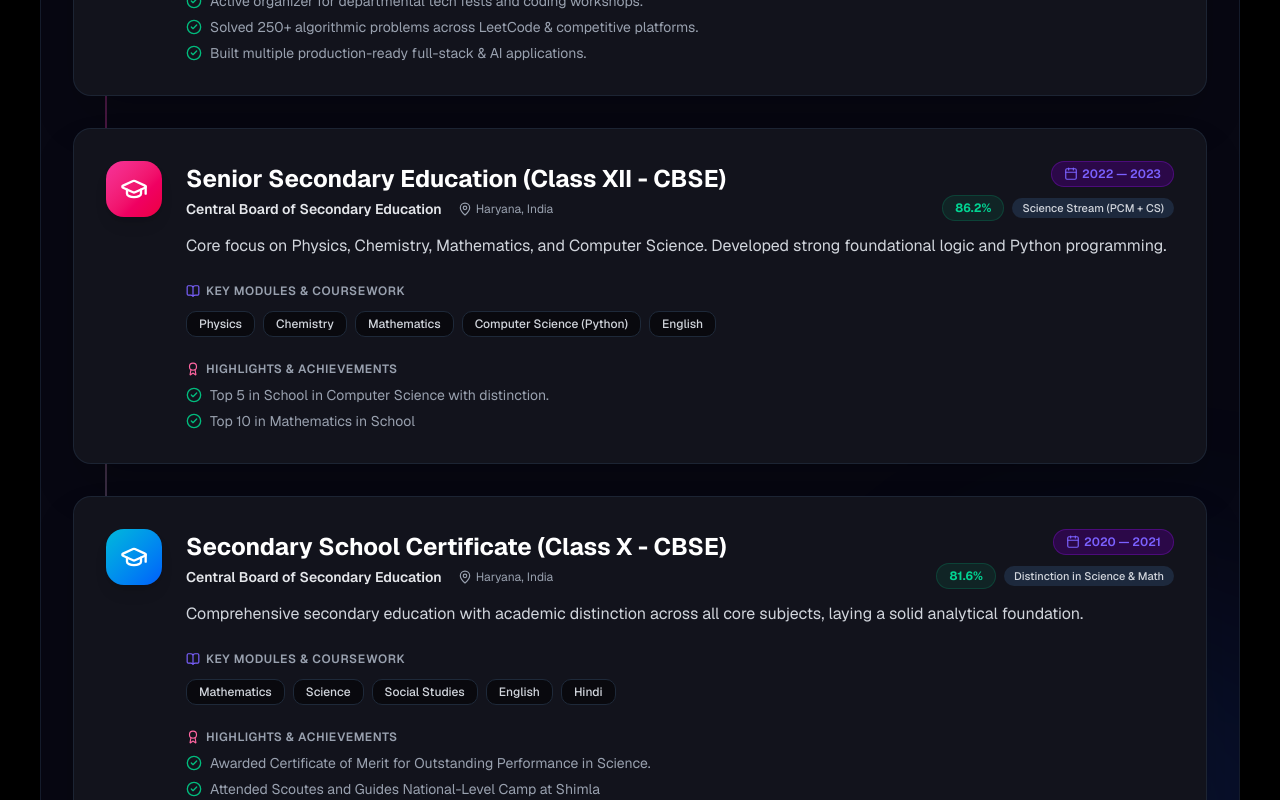
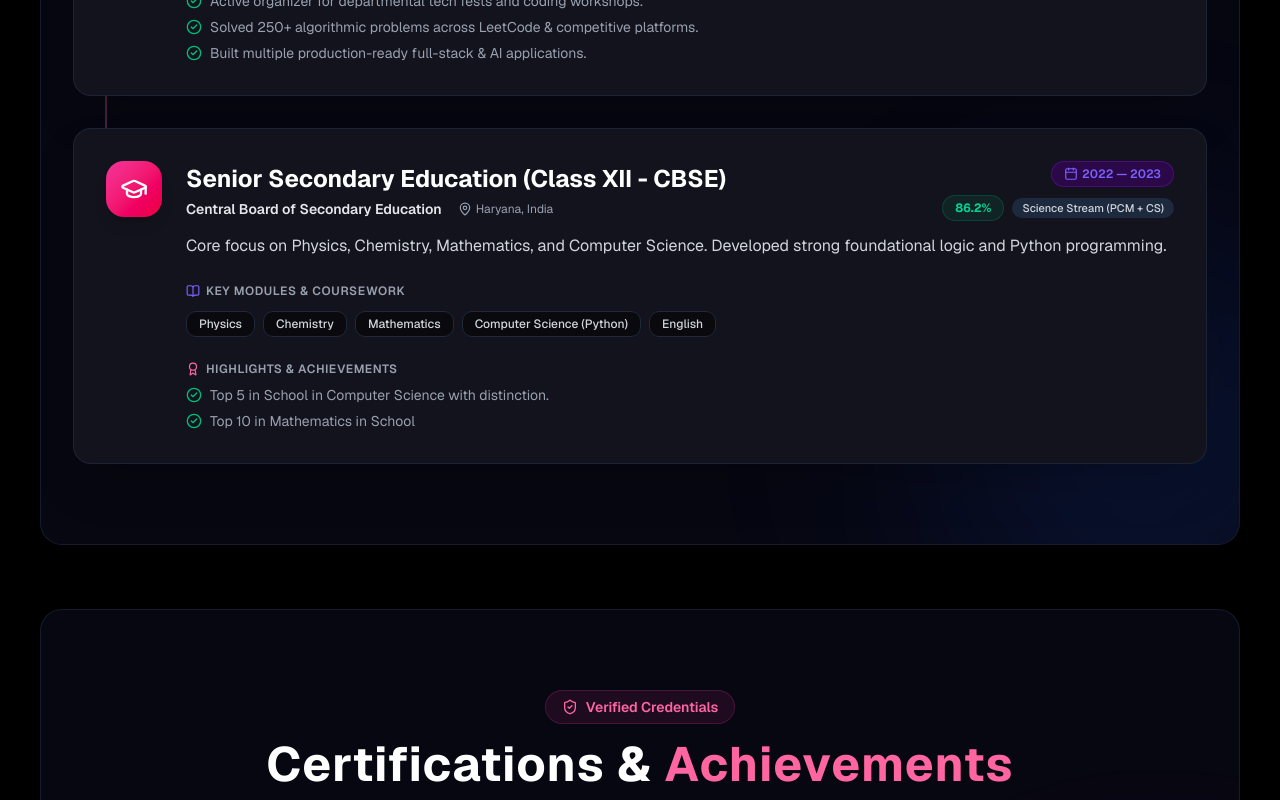
Before and after one commit to devikasharma1234/Portfolio, a Next.js app: page / in a window 1280 px wide. Shown: the part 6080-6880 px from the top of the page. Built offline with nearby package versions, Linux system fonts and the light colour scheme.

Commit message:
updated experiance duration

```diff
--- a/components/sections/Education.tsx
+++ b/components/sections/Education.tsx
@@ -64,24 +64,6 @@ const educationData: EducationItem[] = [
     ],
     iconBg: "from-pink-500 to-rose-600",
     accentColor: "#FF66A1",
-  },
-  {
-    id: "edu-3",
-    degree: "Secondary School Certificate (Class X - CBSE)",
-    institution: "Central Board of Secondary Education",
-    location: "Haryana, India",
-    duration: "2020 — 2021",
-    grade: "81.6%",
-    gradeLabel: "Distinction in Science & Math",
-    description:
-      "Comprehensive secondary education with academic distinction across all core subjects, laying a solid analytical foundation.",
-    courses: ["Mathematics", "Science", "Social Studies", "English", "Hindi"],
-    achievements: [
-      "Awarded Certificate of Merit for Outstanding Performance in Science.",
-      "Attended Scoutes and Guides National-Level Camp at Shimla",
-    ],
-    iconBg: "from-cyan-500 to-blue-600",
-    accentColor: "#00B4D8",
   },
 ];
 
--- a/components/sections/Experiance.tsx
+++ b/components/sections/Experiance.tsx
@@ -25,7 +25,7 @@ const experienceData: ExperienceItem[] = [
     company: "Ornitech Solutions",
     location: "Remote",
     type: "Internship",
-    duration: "July 2026 — Present",
+    duration: "July 2026 — Sept 2026",
     icon: Code,
     iconBg: "from-[#7B61FF] to-indigo-600",
     description:
```
